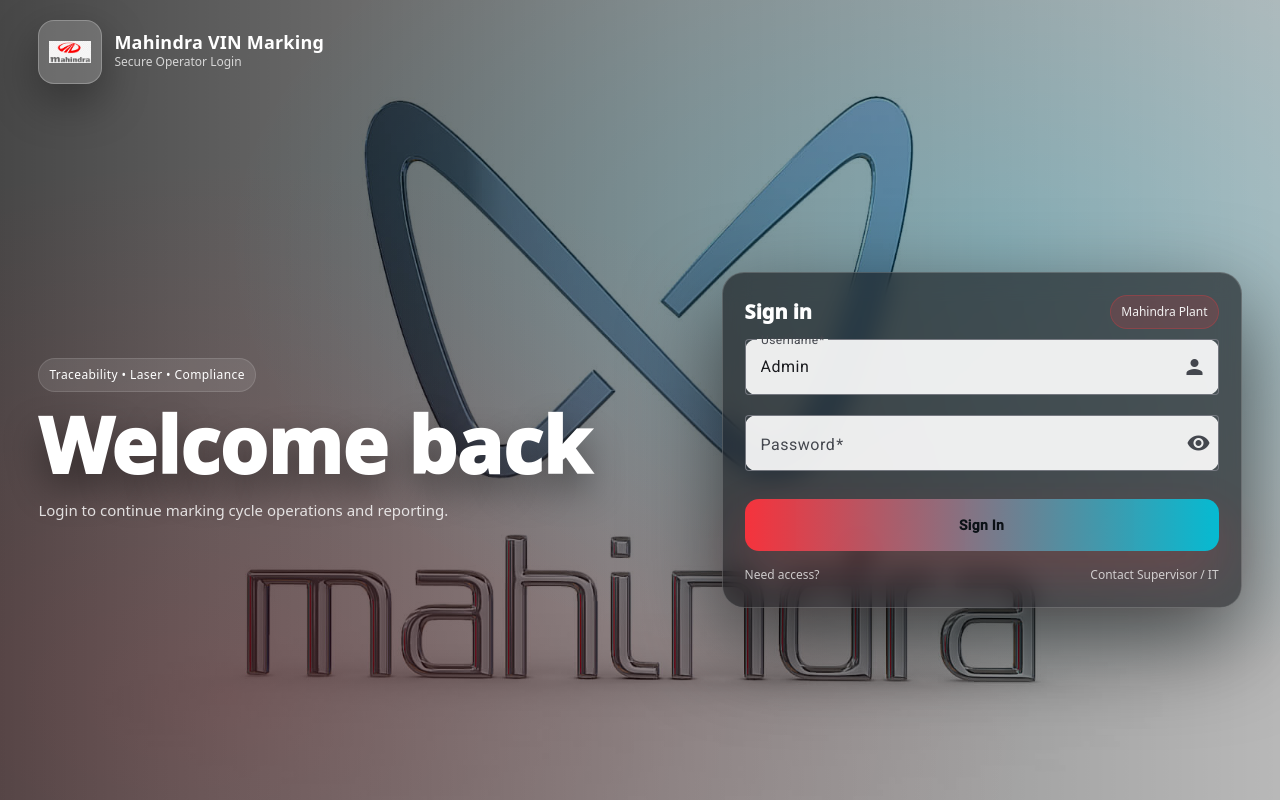
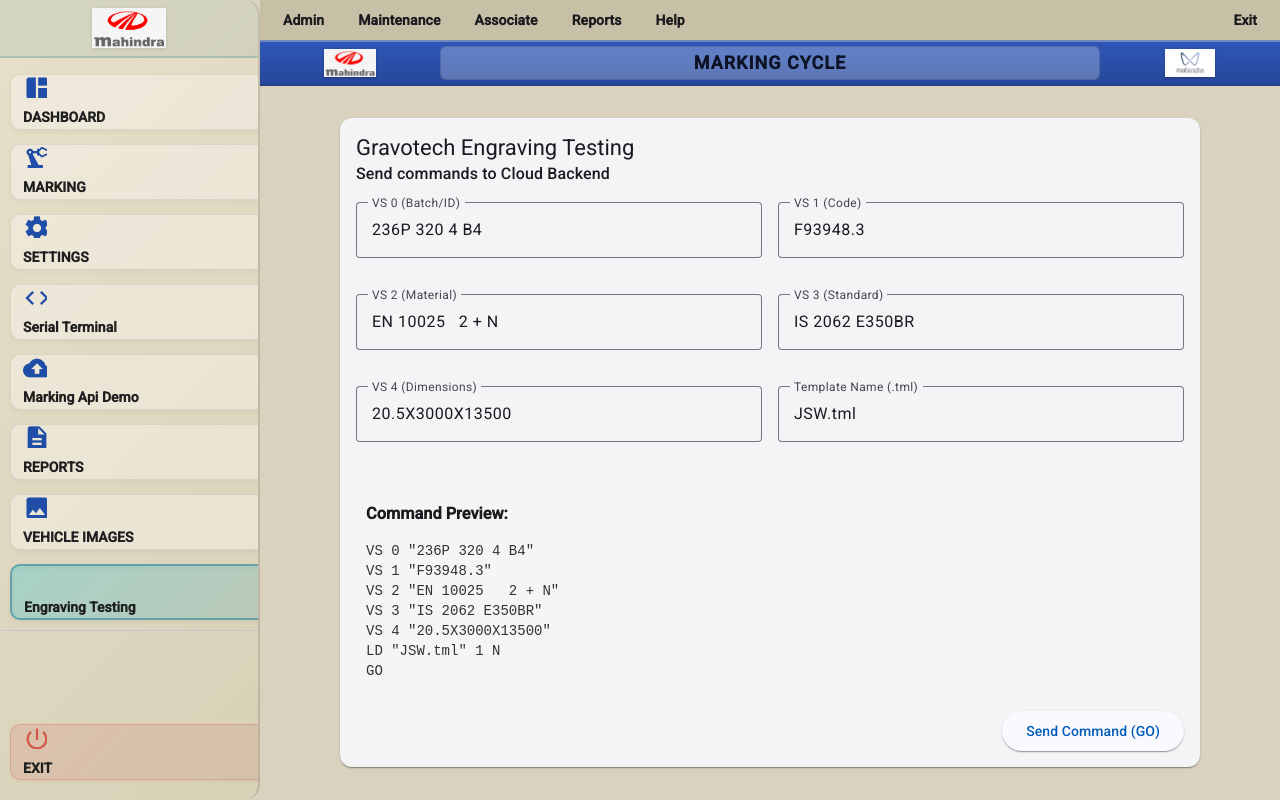
Before and after one commit to OmkarMohite2001/Mahindra-Vin-Marking-UI, an Angular app: page /app/engraving-testing in a window 1280 px wide. Before the commit this address led to /login. Built offline with nearby package versions, Linux system fonts and the light colour scheme.

Commit message:
Engraving Testing demo

```diff
--- a/src/app/app.routes.ts
+++ b/src/app/app.routes.ts
@@ -1,3 +1,4 @@
+import { EngravingTesting } from './../pages/engraving-testing/engraving-testing';
 import { MarkingDemo } from './../pages/marking-demo/marking-demo';
 import { Routes } from '@angular/router';
 import { Login } from '../pages/login/login';
@@ -46,6 +47,11 @@
         loadComponent: () =>
           import('../pages/vehicle-images/vehicle-images').then(m => m.VehicleImages),
       },
+       {
+        path: 'engraving-testing',
+        loadComponent: () =>
+          import('../pages/engraving-testing/engraving-testing').then(m => m.EngravingTesting),
+      },
 
       { path: '', pathMatch: 'full', redirectTo: 'dashboard' },
     ],
--- /dev/null
+++ b/src/pages/engraving-testing/engraving-testing.html
@@ -0,0 +1,72 @@
+<div class="container">
+  <mat-card class="input-card">
+    <mat-card-header>
+      <mat-card-title>Gravotech Engraving Testing</mat-card-title>
+      <mat-card-subtitle>Send commands to Cloud Backend</mat-card-subtitle>
+    </mat-card-header>
+
+    <mat-card-content>
+      <div class="form-grid">
+        <mat-form-field appearance="outline">
+          <mat-label>VS 0 (Batch/ID)</mat-label>
+          <input matInput [(ngModel)]="vs0">
+        </mat-form-field>
+
+        <mat-form-field appearance="outline">
+          <mat-label>VS 1 (Code)</mat-label>
+          <input matInput [(ngModel)]="vs1">
+        </mat-form-field>
+
+        <mat-form-field appearance="outline">
+          <mat-label>VS 2 (Material)</mat-label>
+          <input matInput [(ngModel)]="vs2">
+        </mat-form-field>
+
+        <mat-form-field appearance="outline">
+          <mat-label>VS 3 (Standard)</mat-label>
+          <input matInput [(ngModel)]="vs3">
+        </mat-form-field>
+
+        <mat-form-field appearance="outline">
+          <mat-label>VS 4 (Dimensions)</mat-label>
+          <input matInput [(ngModel)]="vs4">
+        </mat-form-field>
+
+        <mat-form-field appearance="outline">
+          <mat-label>Template Name (.tml)</mat-label>
+          <input matInput [(ngModel)]="templateName">
+        </mat-form-field>
+      </div>
+
+      <div class="preview-section">
+        <h3>Command Preview:</h3>
+        <pre>{{ generateCommands() }}</pre>
+      </div>
+
+      <div class="actions">
+        <button mat-raised-button color="primary"
+                (click)="sendToMachine()"
+                [disabled]="isLoading || (currentJob && currentJob.status === 'QUEUED')">
+          <span *ngIf="!isLoading">Send Command (GO)</span>
+          <mat-spinner *ngIf="isLoading" diameter="20"></mat-spinner>
+        </button>
+      </div>
+    </mat-card-content>
+  </mat-card>
+
+  <!-- Status Section -->
+  <mat-card *ngIf="currentJob" class="status-card">
+    <mat-card-header>
+      <mat-card-title>Job Status</mat-card-title>
+    </mat-card-header>
+    <mat-card-content>
+      <div class="status-details">
+        <div class="row"><strong>Job ID:</strong> {{ currentJob.id }}</div>
+        <div class="row"><strong>Status:</strong> <span [class]="'status-badge ' + currentJob.status.toLowerCase()">{{ currentJob.status }}</span></div>
+        <div class="row"><strong>Message:</strong> {{ currentJob.message }}</div>
+        <div class="row" *ngIf="currentJob.output"><strong>Machine Output:</strong><pre class="output-box">{{ currentJob.output | json }}</pre></div>
+      </div>
+      <div *ngIf="currentJob.status === 'QUEUED' || currentJob.status === 'PROCESSING'" class="loading-indicator"><mat-spinner diameter="30"></mat-spinner><span>Waiting for agent...</span></div>
+    </mat-card-content>
+  </mat-card>
+</div>
--- /dev/null
+++ b/src/pages/engraving-testing/engraving-testing.scss
@@ -0,0 +1,72 @@
+.container {
+  padding: 20px;
+  max-width: 900px;
+  margin: 0 auto;
+  display: flex;
+  flex-direction: column;
+  gap: 20px;
+}
+
+.input-card, .status-card {
+  width: 100%;
+}
+
+.form-grid {
+  display: grid;
+  grid-template-columns: repeat(auto-fit, minmax(300px, 1fr));
+  gap: 16px;
+  margin-top: 16px;
+}
+
+.preview-section {
+  margin-top: 16px;
+  background: #f5f5f5;
+  padding: 10px;
+  border-radius: 4px;
+
+  pre {
+    margin: 0;
+    font-family: monospace;
+    white-space: pre-wrap;
+    color: #333;
+  }
+}
+
+.actions {
+  margin-top: 20px;
+  display: flex;
+  justify-content: flex-end;
+}
+
+.status-badge {
+  padding: 4px 12px;
+  border-radius: 16px;
+  font-weight: 500;
+  font-size: 14px;
+  margin-left: 10px;
+
+  &.queued { background-color: #e0e0e0; color: #333; }
+  &.processing { background-color: #fff3cd; color: #856404; }
+  &.completed { background-color: #d4edda; color: #155724; }
+  &.error { background-color: #f8d7da; color: #721c24; }
+}
+
+.output-box {
+  background: #2d2d2d;
+  color: #4caf50;
+  padding: 10px;
+  border-radius: 4px;
+  margin-top: 5px;
+}
+
+.loading-indicator {
+  display: flex;
+  align-items: center;
+  gap: 12px;
+  margin-top: 20px;
+  color: #666;
+}
+
+.row {
+  margin-bottom: 12px;
+}
--- /dev/null
+++ b/src/pages/engraving-testing/engraving-testing.ts
@@ -0,0 +1,95 @@
+import { Component, OnDestroy } from '@angular/core';
+import { CommonModule } from '@angular/common';
+import { FormsModule } from '@angular/forms';
+import { MatCardModule } from '@angular/material/card';
+import { MatFormFieldModule } from '@angular/material/form-field';
+import { MatInputModule } from '@angular/material/input';
+import { MatButtonModule } from '@angular/material/button';
+import { MatProgressSpinnerModule } from '@angular/material/progress-spinner';
+import { Engraving, Job } from '../../services/engraving';
+@Component({
+  selector: 'app-engraving-testing',
+  imports: [
+    CommonModule,
+    FormsModule,
+    MatCardModule,
+    MatFormFieldModule,
+    MatInputModule,
+    MatButtonModule,
+    MatProgressSpinnerModule
+  ],
+  templateUrl: './engraving-testing.html',
+  styleUrl: './engraving-testing.scss',
+})
+export class EngravingTesting {
+ // Default values based on your C# sample
+  vs0: string = '236P 320 4 B4';
+  vs1: string = 'F93948.3';
+  vs2: string = 'EN 10025   2 + N';
+  vs3: string = 'IS 2062 E350BR';
+  vs4: string = '20.5X3000X13500';
+  templateName: string = 'JSW.tml';
+
+  currentJob: Job | null = null;
+  isLoading = false;
+  pollingInterval: any;
+
+  constructor(private engravingService: Engraving) {}
+
+  sendToMachine() {
+    const commands = this.generateCommands();
+    this.isLoading = true;
+
+    this.engravingService.createJob(commands).subscribe({
+      next: (res) => {
+        console.log('Job Created:', res);
+        this.currentJob = res.job;
+        this.isLoading = false;
+        // Start polling to check if the agent has processed it
+        this.startPolling(res.job.id);
+      },
+      error: (err) => {
+        console.error('Error sending job:', err);
+        this.isLoading = false;
+        alert('Failed to send job to cloud backend.');
+      }
+    });
+  }
+
+  generateCommands(): string {
+    // Constructing the command string exactly like the C# example
+    const lines = [
+      `VS 0 "${this.vs0}"`,
+      `VS 1 "${this.vs1}"`,
+      `VS 2 "${this.vs2}"`,
+      `VS 3 "${this.vs3}"`,
+      `VS 4 "${this.vs4}"`,
+      `LD "${this.templateName}" 1 N`,
+      `GO`
+    ];
+
+    // Join with CRLF (\r\n) as typically expected by TCP streams
+    return lines.join('\r\n');
+  }
+
+  startPolling(jobId: number) {
+    if (this.pollingInterval) clearInterval(this.pollingInterval);
+
+    this.pollingInterval = setInterval(() => {
+      this.engravingService.getJob(jobId).subscribe({
+        next: (job) => {
+          this.currentJob = job;
+          // Stop polling if completed or error
+          if (job.status === 'COMPLETED' || job.status === 'ERROR') {
+            clearInterval(this.pollingInterval);
+          }
+        },
+        error: (err) => console.error('Polling error', err)
+      });
+    }, 2000); // Check every 2 seconds
+  }
+
+  ngOnDestroy() {
+    if (this.pollingInterval) clearInterval(this.pollingInterval);
+  }
+}
--- a/src/pages/layout/layout.html
+++ b/src/pages/layout/layout.html
@@ -41,7 +41,10 @@
           <mat-icon class="nav-ic">image</mat-icon>
           <div class="nav-title">VEHICLE IMAGES</div>
         </a>
-
+         <a mat-list-item routerLink="engraving-testing" routerLinkActive="active">
+          <mat-icon class="nav-ic">engraving</mat-icon>
+          <div class="nav-title">Engraving Testing</div>
+        </a>
         <mat-divider></mat-divider>
 
         <a mat-list-item (click)="logout()">
--- a/src/services/api-config.ts
+++ b/src/services/api-config.ts
@@ -1,6 +1,7 @@
 import { Injectable } from '@angular/core';
 
 export const API_BASE_URL = 'https://localhost:7192/api';
+export const API_RENDER_URL = 'https://displaytestingsoftwarebackend.onrender.com';
 
 @Injectable({
   providedIn: 'root',
--- /dev/null
+++ b/src/services/engraving.ts
@@ -0,0 +1,29 @@
+import { Injectable } from '@angular/core';
+import { HttpClient } from '@angular/common/http';
+import { Observable } from 'rxjs';
+import { API_RENDER_URL } from './api-config';
+
+export interface Job {
+  id: number;
+  text: string;
+  status: 'QUEUED' | 'PROCESSING' | 'COMPLETED' | 'ERROR';
+  output: any;
+  message: string;
+}
+@Injectable({
+  providedIn: 'root',
+})
+
+export class Engraving {
+   constructor(private http: HttpClient) {}
+
+  // 1. Create Job (Send commands to backend)
+  createJob(text: string): Observable<{ message: string, job: Job }> {
+    return this.http.post<{ message: string, job: Job }>(`${API_RENDER_URL}/jobs`, { text });
+  }
+
+  // 2. Check Job Status
+  getJob(id: number): Observable<Job> {
+    return this.http.get<Job>(`${API_RENDER_URL}/jobs/${id}`);
+  }
+}
```
Also changed, not shown: 2 other files (tests, documents, lock files or other folders).
